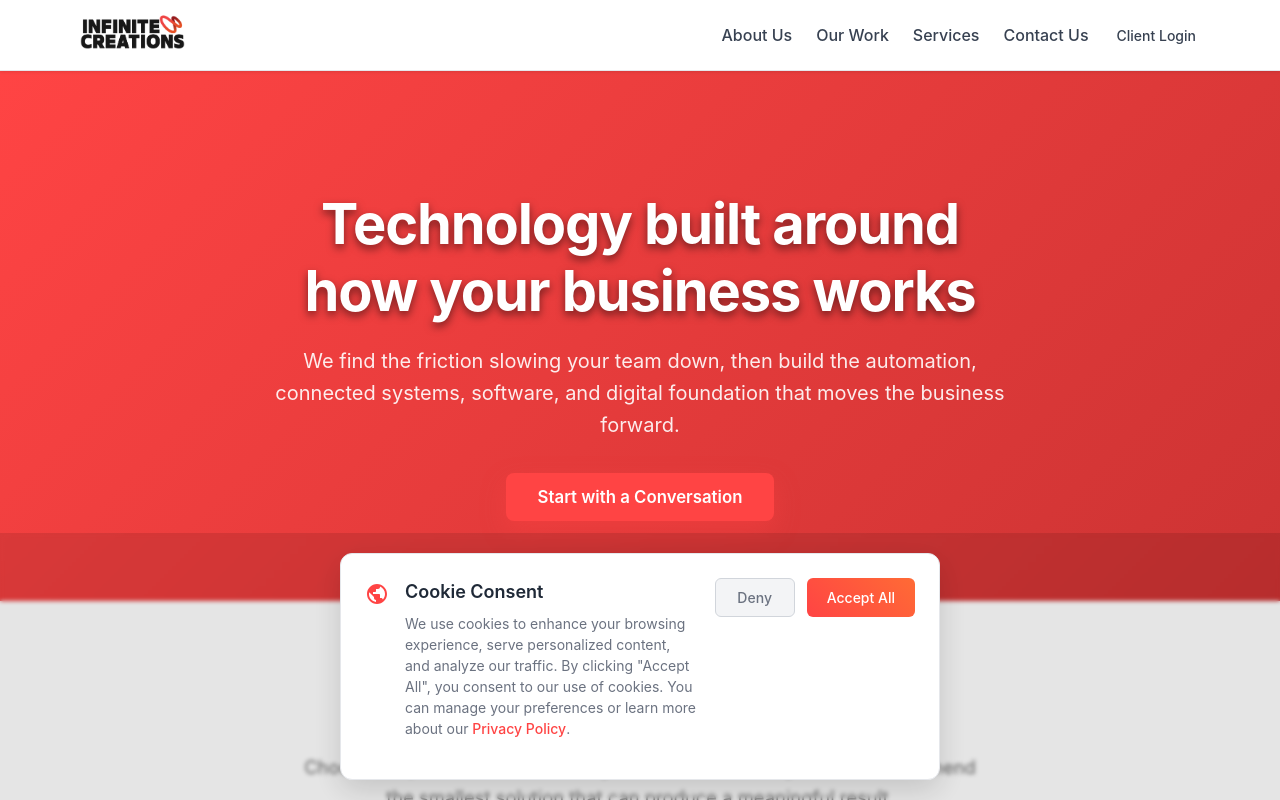
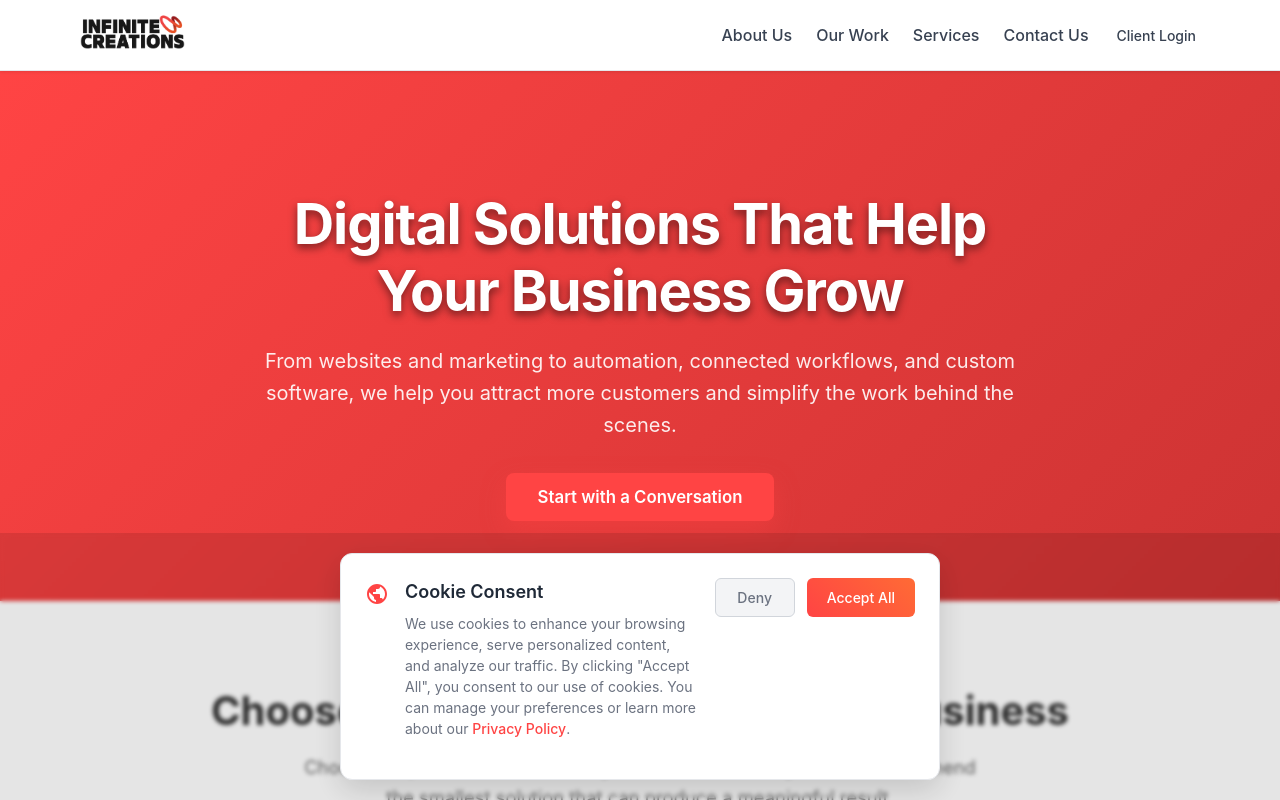
Before and after one commit to coreyinfinitecreations/infinite-creations-website-fe, a React (Vite) app: page /services in a window 1280 px wide. Built offline with nearby package versions, Linux system fonts and the light colour scheme; no server answers.

Commit message:
Refresh StoryBrand digital growth messaging in src/pages/Services.jsx

```diff
--- a/src/pages/Services.jsx
+++ b/src/pages/Services.jsx
@@ -66,15 +66,15 @@ const Services = () => {
     <div className="services-page">
       <section className="services-hero">
         <div className="container"><div className="hero-content">
-          <h1 className="hero-title">Technology built around how your business works</h1>
-          <p className="hero-description">We find the friction slowing your team down, then build the automation, connected systems, software, and digital foundation that moves the business forward.</p>
+          <h1 className="hero-title">Digital Solutions That Help Your Business Grow</h1>
+          <p className="hero-description">From websites and marketing to automation, connected workflows, and custom software, we help you attract more customers and simplify the work behind the scenes.</p>
           <button className="btn-cta-primary" onClick={() => navigate("/get-started")}>Start with a Conversation</button>
         </div></div>
       </section>
 
       <section className="services-plans">
         <div className="container">
-          <h2 className="section-title">Where Should We Start?</h2>
+          <h2 className="section-title">Choose the Right Solution for Your Business</h2>
           <p className="section-subtitle">Choose the path closest to where your business is today. We will recommend the smallest solution that can produce a meaningful result.</p>
           <div className="plans-grid">
             {paths.map((path) => (
@@ -115,7 +115,7 @@ const Services = () => {
 
       <section className="services-projects">
         <div className="container">
-          <h2 className="section-title">Keep Improving After Launch</h2>
+          <h2 className="section-title">Grow With Ongoing Support</h2>
           <p className="section-subtitle">Growth and care support every path. Add ongoing help when the business needs consistent attention, measurement, and improvement. Managed Website Plans already include website care; Digital Growth can be added separately.</p>
           <div className="ongoing-grid">
             {ongoingServices.map((service) => (
@@ -134,7 +134,7 @@ const Services = () => {
 
       <section className="services-process">
         <div className="container">
-          <h2 className="section-title">A Practical Path from Problem to Progress</h2>
+          <h2 className="section-title">Three Steps to a Smarter Business</h2>
           <p className="section-subtitle">Clear decisions, useful releases, and technology your team can confidently own.</p>
           <div className="projects-grid">
             {[
@@ -147,7 +147,7 @@ const Services = () => {
       </section>
 
       <section className="services-cta"><div className="container"><div className="cta-content">
-        <h2 className="cta-title">Not sure which path fits?</h2>
+        <h2 className="cta-title">You Run Your Business. We Make the Technology Work for You.</h2>
         <p className="cta-description">Start with a conversation. We will recommend the smallest solution that can produce a meaningful result—without forcing a tool or oversized project.</p>
         <button className="btn-cta-primary" onClick={() => navigate("/get-started")}>Find the Right Starting Point</button>
       </div></div></section>
```
